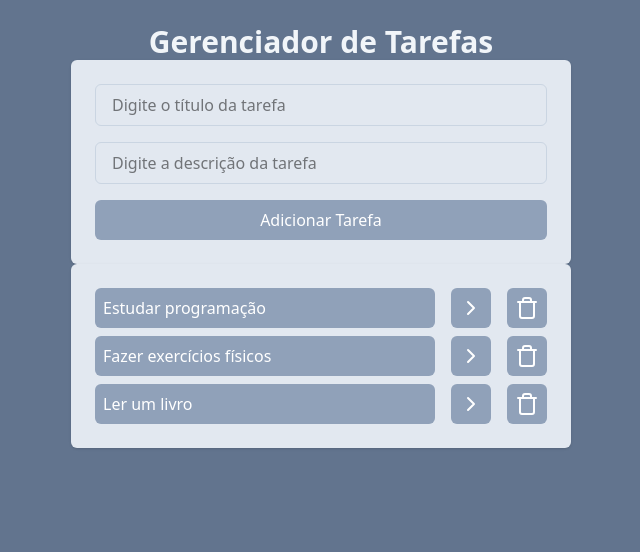
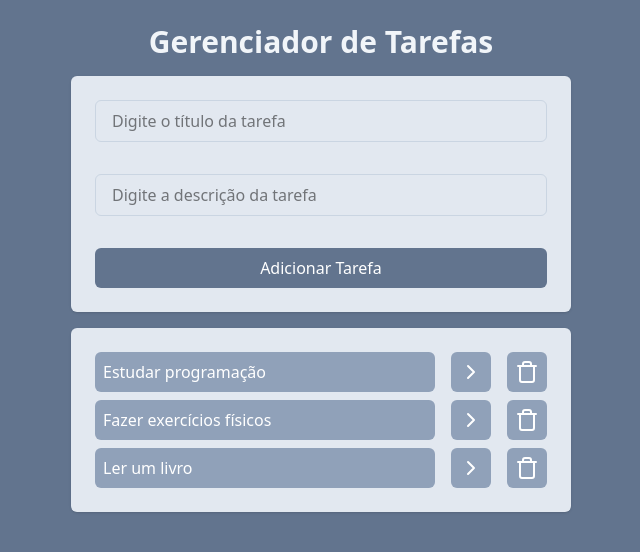
Before and after one commit to renan-almeida/PP_Gerenciador-Tarefas, a React (Vite) app: page / in a window 1280 px wide. Shown: the top 552 px of the page, without its empty margins (319-959 px from the left). Built offline with nearby package versions, Linux system fonts and the light colour scheme.

Commit message:
feat: funcionalidade de adição do corpo de nova tarefa parcialmente finalizado.

```diff
--- a/src/App.jsx
+++ b/src/App.jsx
@@ -41,13 +41,23 @@ function App() {
       const newTasks = tasks.filter((task) => task.id !== taskId);
       setTasks(newTasks);
     }
+
+    function onAddTask(title, description) {
+      const newTasks = {
+        id: tasks.length + 1,
+        title: title,
+        description: description,
+        isCompleted: false
+      }
+      setTasks([...tasks, newTasks]);
+    }
   return (
     <div className="w-screen h-screen bg-slate-500 flex justify-center p-6">
-      <div className="w-[500px]">
+      <div className="w-[500px] space-y-4">
         <h1 className="text-3xl text-slate-100 font-bold text-center">
           Gerenciador de Tarefas
         </h1>
-      <AddTask />
+      <AddTask onAddTask={onAddTask} />
       <ListTasks tasks={tasks} onTaskClick={onTaskClick} onDeleteTaskClick={onDeleteTaskClick}/>
       </div>
     </div>
--- a/src/components/AddTask.jsx
+++ b/src/components/AddTask.jsx
@@ -1,14 +1,25 @@
-function AddTask() {
+import  { useState } from "react";
+
+function AddTask({ onAddTask}) {
+    const [title, setTitle] = useState("");
+    const [description, setDescription] = useState("");
     return (
-        <div className="bg-slate-200 p-6 rounded-md shadow flex flex-col gap-4">
+        <div className="space-y-4 bg-slate-200 p-6 rounded-md shadow flex flex-col gap-4">
             <input className="border border-slate-300 outline-slate-400 px-4 py-2 rounded-md"
                 type="text"
-                placeholder="Digite o título da tarefa" />
+                placeholder="Digite o título da tarefa"
+                value={title}
+                onChange={(e) => setTitle(e.target.value)}/>
+
             <input className="border border-slate-300 outline-slate-400 px-4 py-2 rounded-md"
                 type="text"
-                placeholder="Digite a descrição da tarefa" />
-                <button className="bg-slate-400 text-white rounded-md px-4 py-2 hover:bg-slate-500 transition-colors duration-300 cursor-pointer">
-                    Adicionar Tarefa
+                placeholder="Digite a descrição da tarefa"
+                value={description}
+                onChange={(e) => setDescription(e.target.value) } />
+
+                <button className="bg-slate-500 text-white rounded-md px-4 py-2 font-medium hover:bg-slate-600 transition-colors duration-300 cursor-pointer
+                " onClick={() => onAddTask(title, description)}>
+                   Adicionar Tarefa
                 </button>
         </div>
     )
```
